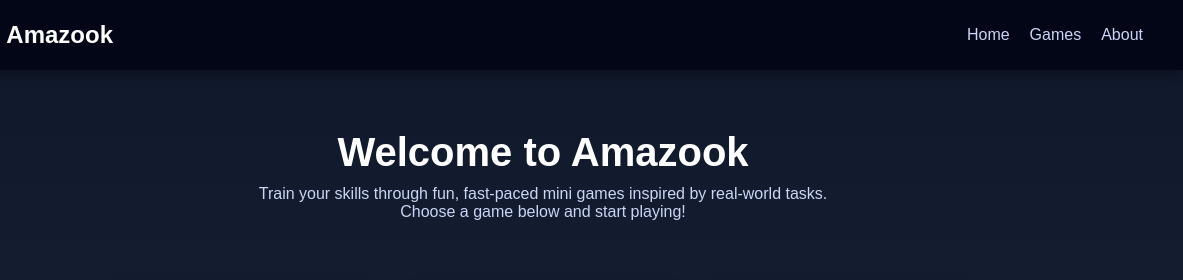
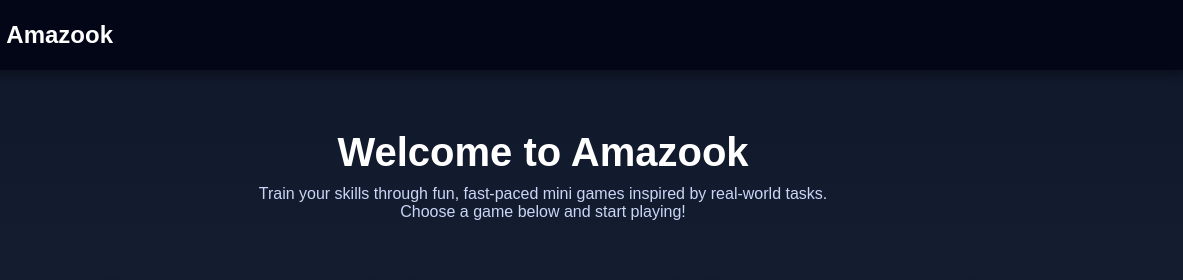
Before and after one commit to jmRepositories/FBLA_Project_State, a plain HTML site: page index.html in a window 1280 px wide. Shown: the top 280 px of the page, 97-1280 px from the left. Drawn offline with Linux system fonts and the light colour scheme.

```diff
--- a/index.html
+++ b/index.html
@@ -150,9 +150,9 @@
       </div>
 
       <div class="nav-links">
-        <a href="#">Home</a>
+        <!-- <a href="#">Home</a>
         <a href="#">Games</a>
-        <a href="#">About</a>
+        <a href="#">About</a> -->
       </div>
     </div>
 
```
